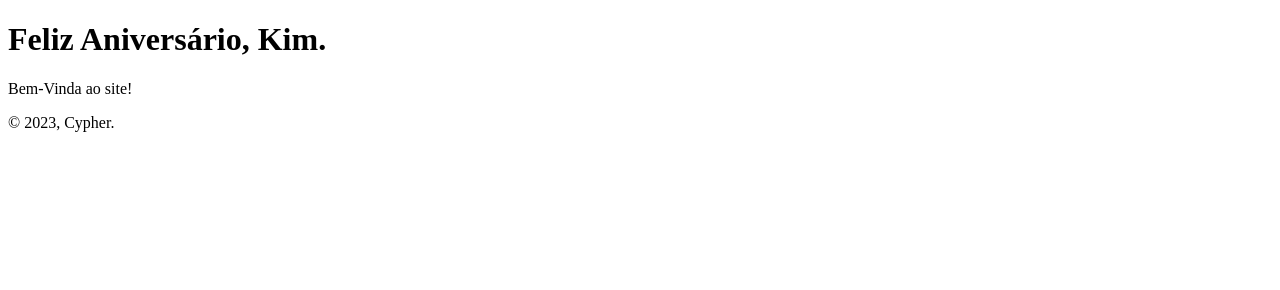
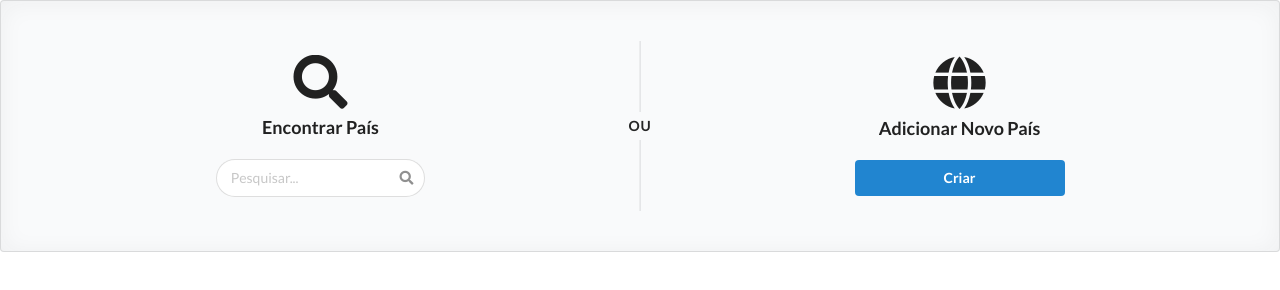
Before and after one commit to 7unfold/kkym, a plain HTML site: page index.html in a window 1280 px wide. Drawn offline with nearby package versions, Linux system fonts and the light colour scheme.

Commit message:
Add files via upload

```diff
--- a/index.html
+++ b/index.html
@@ -1,26 +1,48 @@
 <!DOCTYPE html>
 <html lang="en">
+
 <head>
     <meta charset="UTF-8">
     <meta name="viewport" content="width=device-width, initial-scale=1.0">
-    <link rel="stylesheet" href="style.css">
-    <title>Feliz seu dia, Kim</title>
+
+    <script src="https://cdn.jsdelivr.net/npm/semantic-ui@2.5.0/dist/semantic.min.css">
+    </script>
+    <script src="main.js">
+    </script>
+
+    <link rel="stylesheet" href="https://cdn.jsdelivr.net/npm/semantic-ui@2.5.0/dist/semantic.min.css">
+
+    <title>Feliz aniversário, Kim</title>
 </head>
+
 <body>
-    <div class="container">
-        <header>
-            <h1>
-                Feliz Aniversário, Kim.
-            </h1>
-        </header>
-        <main>
-            <p>
-                Bem-Vinda ao site!
-            </p>
-        </main>
-        <footer>
-            <p>&copy; 2023, Cypher.</p>
-        </footer>
+    <div class="ui placeholder segment">
+        <div class="ui two column stackable center aligned grid">
+            <div class="middle aligned row">
+                <div class="ui vertical divider">Ou</div>
+                <div class="column">
+                    <div class="ui icon header">
+                        <i class="search icon"></i>
+                        Encontrar País
+                    </div>
+                    <div class="field">
+                        <div class="ui search">
+                            <div class="ui icon input">
+                                <input type="text" class="prompt" placeholder="Pesquisar...">
+                                <i class="search icon"></i>
+                            </div>
+                            <div class="results"></div>
+                        </div>
+                    </div>
+                </div>
+                <div class="column">
+                    <div class="ui icon header">
+                        <i class="world icon"></i>
+                        Adicionar Novo País
+                    </div>
+                    <a href="" class="ui primary button">Criar</a>
+                </div>
+            </div>
+        </div>
     </div>
 </body>
-</html>
```
